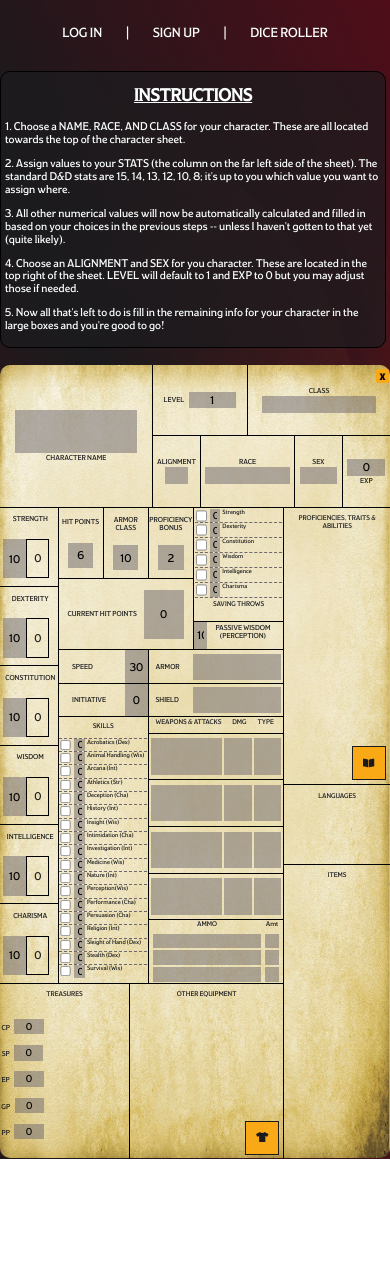
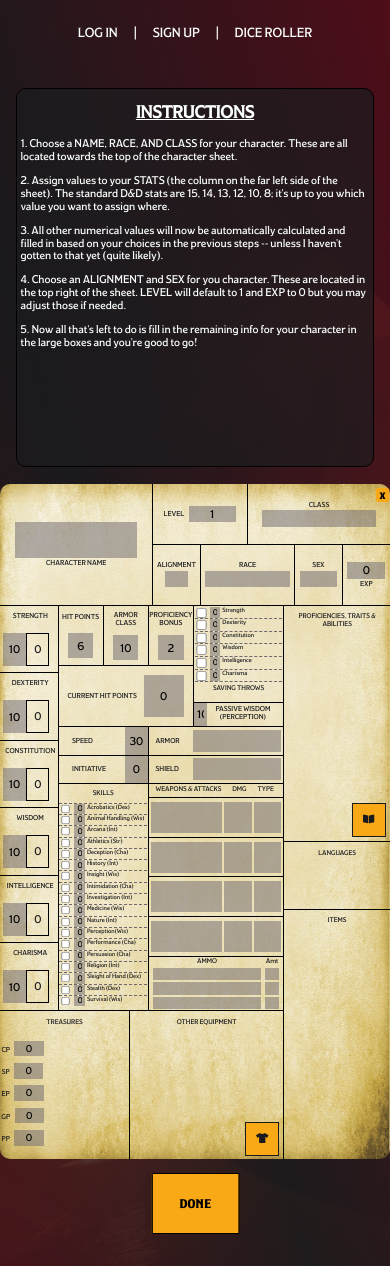
Before and after one commit to inclusivexor95/project-4, a React (Create React App) app: page /characters/new in a window 390 px wide. Shown: the top 1266 px of the page. Before the commit the page ends 1159 px from the top, so only its background shows below. Built offline with nearby package versions, Linux system fonts and the light colour scheme.

Commit message:
more charcreate responsiveness

```diff
--- a/src/components/CharCreate/CharCreate.css
+++ b/src/components/CharCreate/CharCreate.css
@@ -12,7 +12,7 @@
 }
 
 .CharCreate .NavBar div a, .CharCreate .NavBar div span {
-    margin: 0 3vw;
+    margin: 0 2vw;
 }
 
 form#charCreateForm {
@@ -58,6 +58,10 @@ form#charCreateForm {
 
 .CharCreate ul li p {
     font-size: calc(0.5rem + 0.4vw);
+}
+
+.CharCreate input.skillBonus {
+    font-size: calc(0.7rem + 0.3vw);
 }
 
 .CharCreate form input[type="text"]:hover {
@@ -675,14 +679,23 @@ form#charCreateForm {
 
 
 @media (max-width: 1000px) {
+    html {
+        height: 120vh;
+    }
+
     .CharCreate {
         flex-wrap: wrap;
     }
 
+    form#charCreateForm {
+        height: 80vh;
+    }
+
     .CharCreate #helpInfo {
         width: 100%;
-        height: auto;
+        height: 25vh;
         margin-bottom: 2vh;
+        margin-right: 0;
         font-size: calc(1rem + 0.3vw);
     }
 
@@ -697,9 +710,20 @@ form#charCreateForm {
     #passPerc label {
         padding: 2%;
     }
+
+    .CharCreate input[type="submit"]#doneButton {
+        left: 46.5%;
+        width: 7%;
+        bottom: -6%;
+        border: 1px solid black;
+    }
 }
 
 @media (max-width: 600px) {
+    html {
+        height: 150vh;
+    }
+
     .Wrapper {
         width: 100%;
     }
@@ -708,12 +732,37 @@ form#charCreateForm {
         transform: scale(0.85, 0.85);
     }
 
+    .CharCreate #helpInfo {
+        height: 45vh;
+        width: 92%;
+        margin-top: 2vh;
+    }
+
     .CharCreate #skillsContainer ul {
         height: 91%;
+    }
+
+    .CharCreate #skillsContainer ul, .CharCreate #saves ul {
         line-height: 1.3;
     }
 
     .CharCreate form p {
         font-size: calc(0.6rem + 0.2vw);
     }
+
+    .CharCreate .NavBar {
+        height: auto;
+    }
+
+    button {
+        padding: 0;
+    }
+
+    .CharCreate input[type="submit"]#doneButton {
+        left: 42.5%;
+        width: 15%;
+        height: 9%;
+        bottom: -11%;
+        border: 1px solid black;
+    }
 }
--- a/src/index.css
+++ b/src/index.css
@@ -125,7 +125,7 @@ button {
     font-family: Tiamat Regular;
 }
 
-button:hover {
+button:hover, a:hover, input[type="submit"]:hover {
     cursor: pointer;
 }
 
@@ -135,9 +135,8 @@ input[type="text"] {
 }
 
 @media (max-width: 600px) {
-
     .NavBar {
-        height: 10vh;
+        height: auto;
         line-height: 4vh;
     }
 }
```
